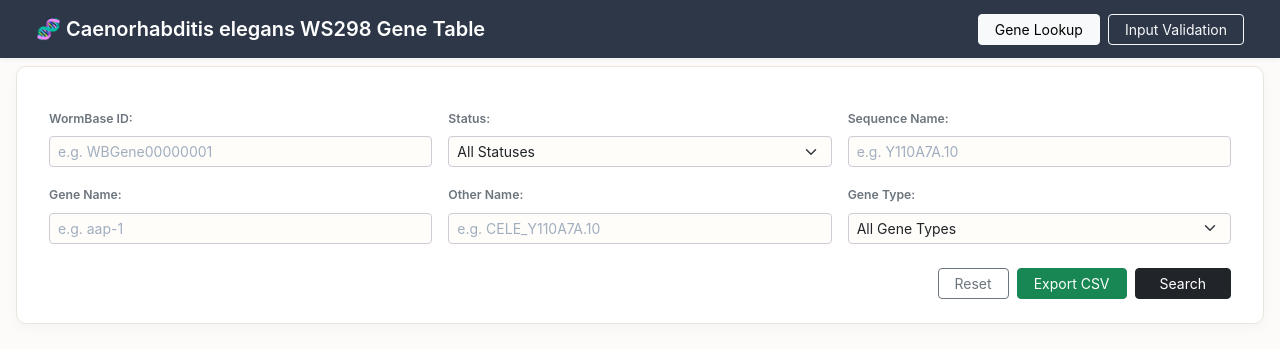
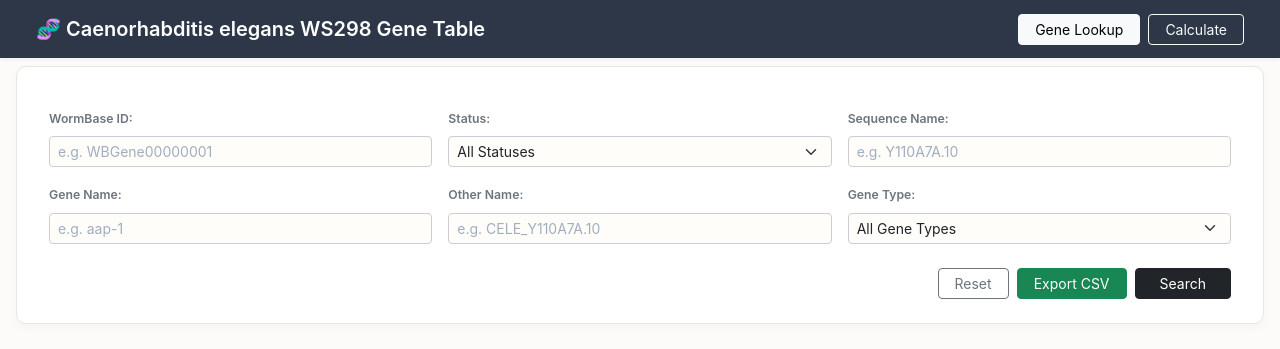
Before and after one commit to Chen-wunyi/CSBP, a Django app: template hw1/templates/hw1/main.html in a window 1280 px wide. Shown: the top 349 px of the page. Run offline with Django 5.2, Linux system fonts and the light colour scheme; the template is opened without the code that fills it, so the values that code supplies are empty; parts of the project's set-up code (start-up, migrations or seed data) failed here and were passed over.

Commit message:
update frontend calculate page and error handling

```diff
--- a/hw1/templates/hw1/main.html
+++ b/hw1/templates/hw1/main.html
@@ -77,7 +77,7 @@
 </head>
 <body>
 
-    <!-- 質感頂部導覽列 (加入頁面切換按鈕) -->
+    <!-- 質感頂部導覽列 (已將 Input Validation 改為 Calculate) -->
     <nav class="navbar navbar-expand-lg navbar-dark navbar-custom px-4 mb-4">
         <div class="container-fluid py-1">
             <a class="navbar-brand mb-0 h5 fw-semibold text-decoration-none" href="{% url 'lookup' %}">
@@ -85,7 +85,8 @@
             </a>
             <div class="d-flex align-items-center gap-2">
                 <a href="{% url 'lookup' %}" class="btn btn-outline-light btn-sm px-3 active">Gene Lookup</a>
-                <a href="{% url 'input_validation' %}" class="btn btn-outline-light btn-sm px-3">Input Validation</a>
+                <!-- 修改處：將連結與按鈕名稱改為 calculate -->
+                <a href="{% url 'input_validation' %}" class="btn btn-outline-light btn-sm px-3">Calculate</a>
             </div>
         </div>
     </nav>
```
